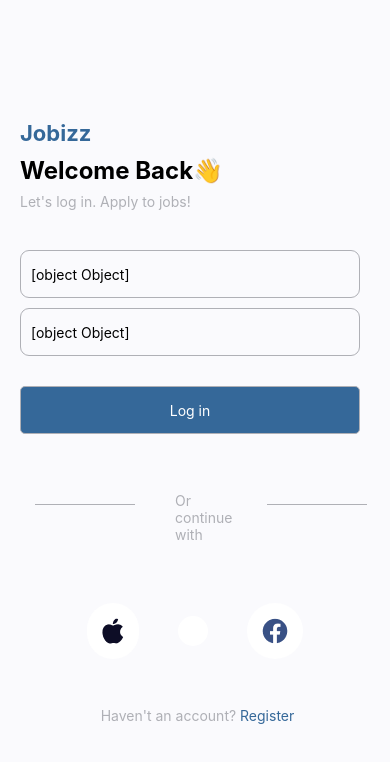
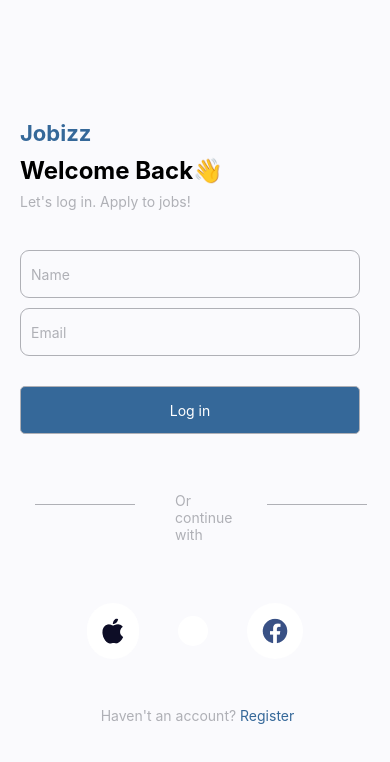
Before and after one commit to brunellaquaye/rn-assignment4-11215194, a React Native app in the folder jobSeekerApp/: screen /Login in a window 390 px wide. Shown: the top 762 px of the page. Built offline with nearby package versions, Linux system fonts and the light colour scheme; grey boxes are pictures that could not be loaded.

Commit message:
feat: Create Login page to pass user info(name and email) to the homescreen using useState hooks in react.

```diff
--- a/jobSeekerApp/LoginPage.js
+++ b/jobSeekerApp/LoginPage.js
@@ -6,12 +6,26 @@ import {
   TextInput,
   TouchableOpacity,
   Image,
+  Alert,
 } from "react-native";
 import { useNavigation } from "@react-navigation/native";
 import HomeScreen from "./HomeScreen";
 
 const LoginPage = () => {
   const navigation = useNavigation();
+
+  const [name, setName] = useState("");
+  const [email, setEmail] = useState("");
+
+  const HandleLogin = () => {
+    if (name.trim() === "" || email.trim() === "")
+    {
+      Alert.alert("Please enter a valid name and email address")
+    }else{
+      //Here when the login button is pressed, It navigates to the HomeScreen and sends along the name and email parameters
+      navigation.navigate("HomeScreen", {name, email});
+    }
+  }
 
   return (
     <View style={styles.container}>
@@ -22,14 +36,16 @@ const LoginPage = () => {
       <View>
         <TextInput
           style={styles.input}
-          value={Text}
+          value={name}
+          onChangeText = {text => setName(text)}
           placeholder="Name"
           placeholderTextColor="#AFB0B6"
         />
 
         <TextInput
           style={styles.input}
-          value={Text}
+          value={email}
+          onChangeText={text => setEmail(text)}
           placeholder="Email"
           placeholderTextColor="#AFB0B6"
         />
@@ -38,7 +54,7 @@ const LoginPage = () => {
           <TouchableOpacity>
             <Text
               style={styles.buttonText}
-              onPress={() => navigation.navigate("HomeScreen")}
+              onPress={HandleLogin}
             >
               Log in
             </Text>
@@ -63,7 +79,6 @@ const LoginPage = () => {
 
         </View>
 
-         {/* Add the red dot to signify a notification */}
 
         <Text style={styles.subtitle2}>
           Haven't an account?<Text style={{color:"#356899"}}> Register</Text>
```
